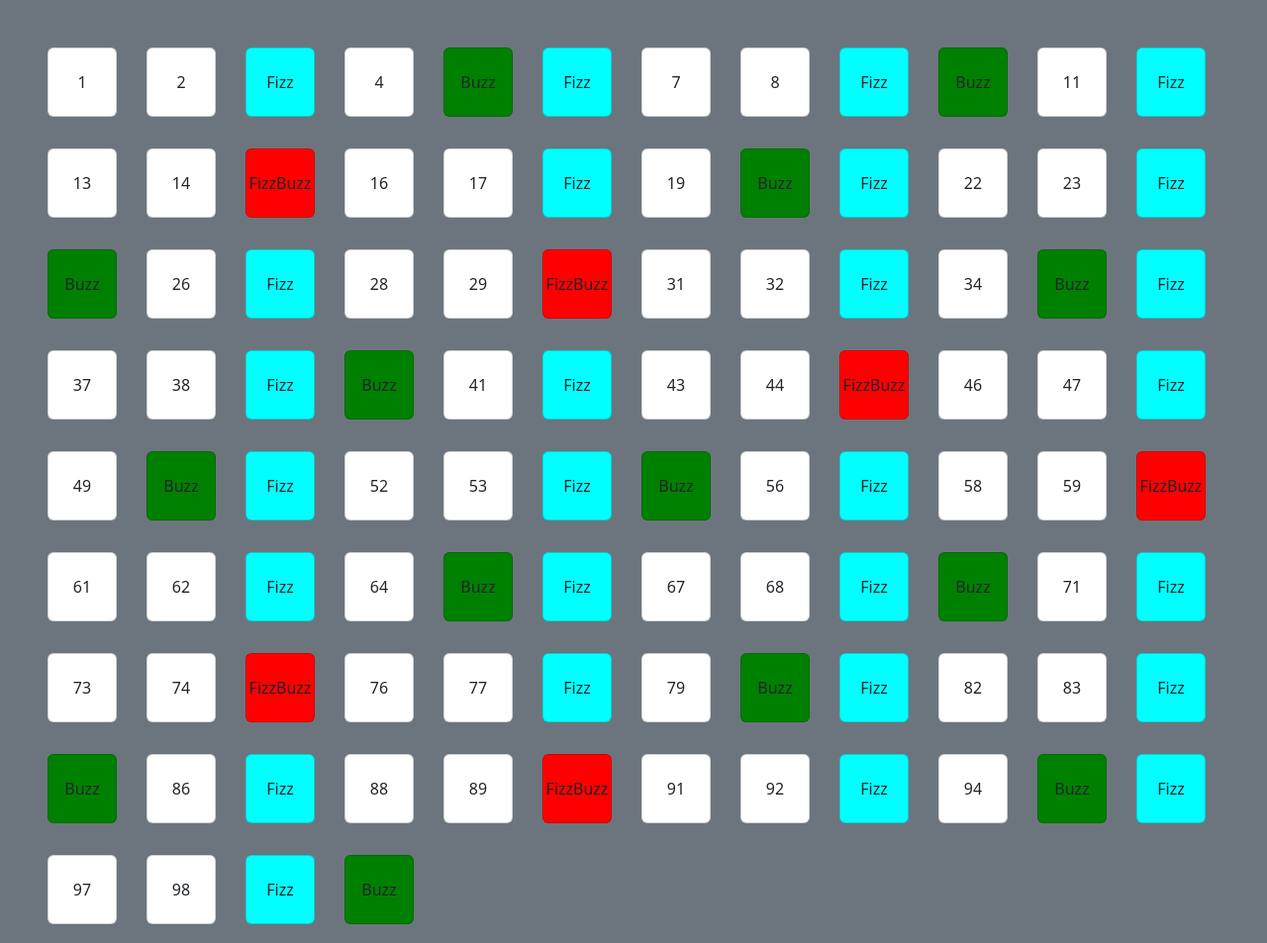
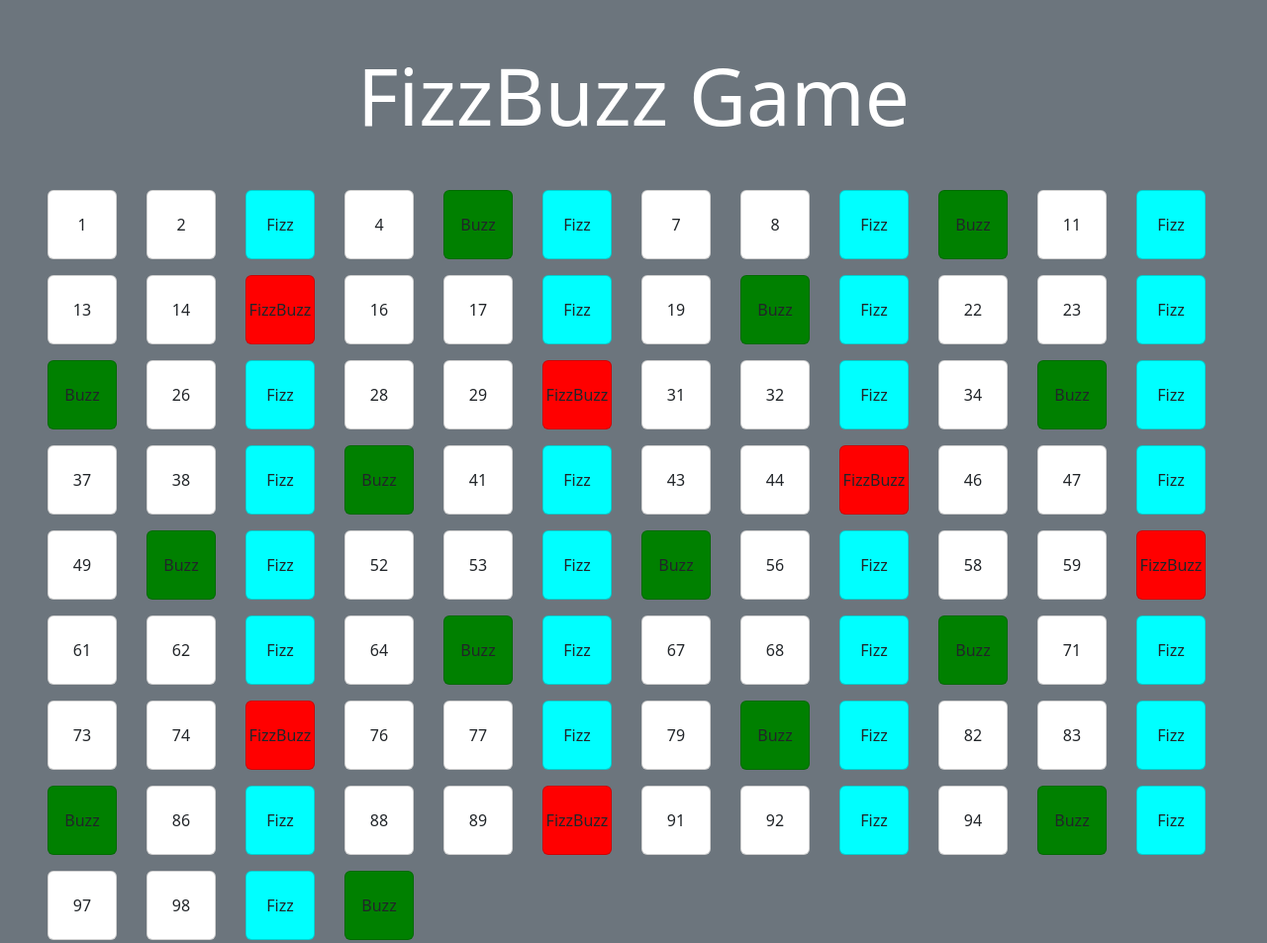
Before and after one commit to Adriatik-Berdufi/js-fizzbuzz, a plain HTML site: page index.html in a window 1280 px wide. Shown: the whole page at 99% size. Drawn offline with nearby package versions, Linux system fonts and the light colour scheme.

Commit message:
feat: add tittle

```diff
--- a/index.html
+++ b/index.html
@@ -13,6 +13,7 @@
   </head>
 
   <body class="text-center text-bg-secondary m-5">
+      <h1 class="m-5 display-1">FizzBuzz Game</h1>
 
       <div class="row g-3 " id="container">
 
--- a/main.js
+++ b/main.js
@@ -18,7 +18,7 @@ for(let i = 1; i <= 100; i++) {
     }
  const boxElement =`
 
-             <div class="col-1 my-3 " >
+             <div class="col-1 g-3 " >
                 <div class="card ${x}">${x}</div>
              </div>
 
```
